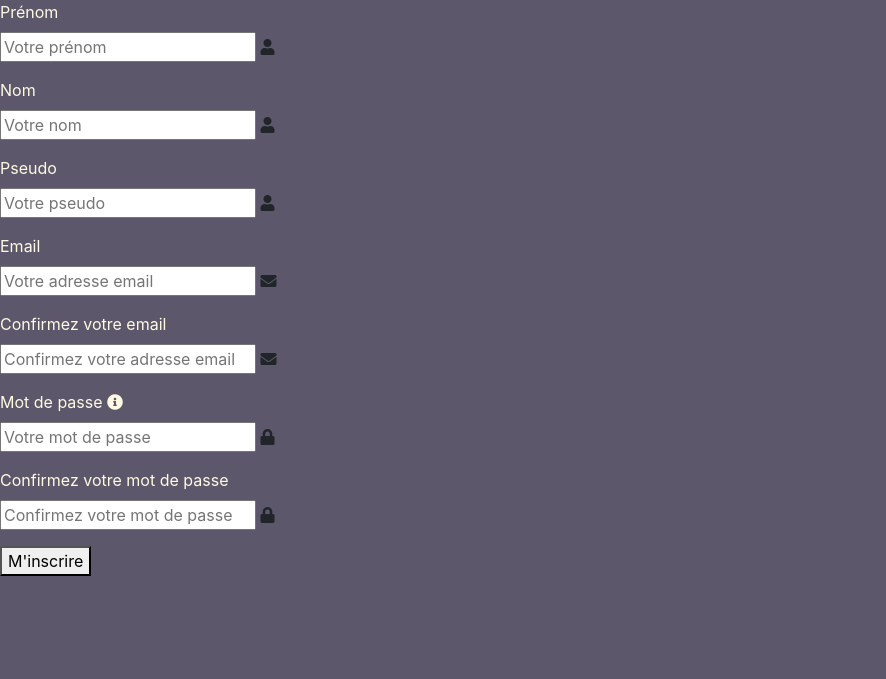
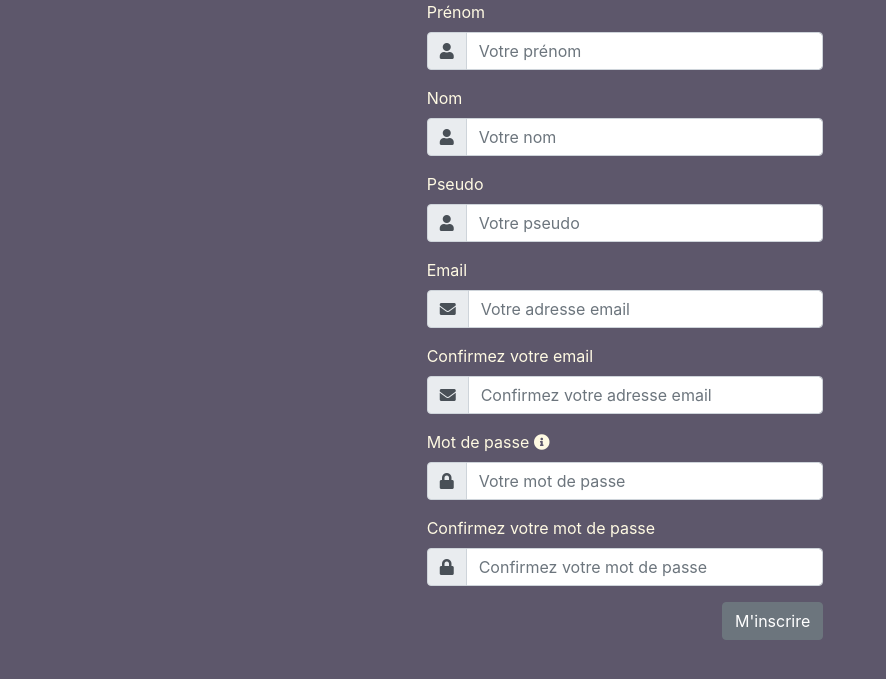
Before and after one commit to FloryneTourret/Matcha, a PHP site: page /index.php/Register in a window 1280 px wide. Shown: the part 56-735 px from the top of the page, without its empty margins (0-886 px from the left). Run offline with PHP 8.4, Linux system fonts and the light colour scheme; some libraries are stand-ins or nearby versions.

Commit message:
Connexion et Inscription

```diff
--- a/views/Register/index_view.php
+++ b/views/Register/index_view.php
@@ -1,111 +1,113 @@
 <?php
 if (isset($error))
-    echo '<div class="columns"><div class="column is-half is-offset-one-quarter"><p class="has-text-danger">'.$error.'</p></div></div>';
+    echo '<div class="row"><div class="col-md-4 offset-md-4"><p class="has-text-danger">'.$error.'</p></div></div>';
 ?>
-<div class="columns">
-<form class="column is-half is-offset-one-quarter" action="/index.php/Register" method="post">
+<div class="row">
+<form class="col-md-4 offset-md-4" action="/index.php/Register" method="post">
 
-    <div class="field">
+    <div class="form-group">
         <label class="label">Prénom</label>
         <div class="control">
-        <p class="control has-icons-left">
-            <input class="input" type="text" name="user_firstname" placeholder="Votre prénom" required value="<?php if(isset($_POST['user_firstname'])){echo $_POST['user_firstname'];}?>">
-            <span class="icon is-small is-left">
-                <i class="fas fa-user"></i>
-            </span>
-        </p>
+            <div class="input-group mb-2">
+                <div class="input-group-prepend">
+                    <div class="input-group-text"><i class="fas fa-user"></i></div>
+                </div>
+                <input class="form-control" type="text" name="user_firstname" placeholder="Votre prénom" required value="<?php if(isset($_POST['user_firstname'])){echo $_POST['user_firstname'];}?>">
+            </div>
         </div>
     </div>
 
-    <div class="field">
+    <div class="form-group">
         <label class="label">Nom</label>
         <div class="control">
-        <p class="control has-icons-left">
-            <input class="input" type="text" name="user_lastname" placeholder="Votre nom" required value="<?php if(isset($_POST['user_lastname'])){echo $_POST['user_lastname'];}?>">
-            <span class="icon is-small is-left">
-                <i class="fas fa-user"></i>
-            </span>
-        </p>
+            <div class="input-group mb-2">
+                <div class="input-group-prepend">
+                    <div class="input-group-text"><i class="fas fa-user"></i></div>
+                </div>
+                <input class="form-control" type="text" name="user_lastname" placeholder="Votre nom" required value="<?php if(isset($_POST['user_lastname'])){echo $_POST['user_lastname'];}?>">
+            </div>
         </div>
     </div>
 
-    <div class="field">
+    <div class="form-group">
         <label class="label">Pseudo</label>
         <div class="control">
-        <p class="control has-icons-left">
-            <input class="input" type="text" name="user_login" placeholder="Votre pseudo" required value="<?php if(isset($_POST['user_login'])){echo $_POST['user_login'];}?>">
-            <span class="icon is-small is-left">
-                <i class="fas fa-user"></i>
-            </span>
-        </p>
+            <div class="input-group mb-2">
+                <div class="input-group-prepend">
+                    <div class="input-group-text"><i class="fas fa-user"></i></div>
+                </div>
+                <input class="form-control" type="text" name="user_login" placeholder="Votre pseudo" required value="<?php if(isset($_POST['user_login'])){echo $_POST['user_login'];}?>">
+            </div>
         </div>
     </div>
 
-    <div class="field">
+    <div class="form-group">
         <label class="label">Email</label>
         <div class="control">
-        <p class="control has-icons-left">
-            <input class="input" type="email" name="user_email" placeholder="Votre adresse email" required value="<?php if(isset($_POST['user_email'])){echo $_POST['user_email'];}?>">
-            <span class="icon is-small is-left">
-                <i class="fas fa-envelope"></i>
-            </span>
-        </p>
+            <div class="input-group mb-2">
+                <div class="input-group-prepend">
+                    <div class="input-group-text"><i class="fas fa-envelope"></i></div>
+                </div>
+                <input class="form-control" type="email" name="user_email" placeholder="Votre adresse email" required value="<?php if(isset($_POST['user_email'])){echo $_POST['user_email'];}?>">
+            </div>
         </div>
     </div>
 
-    <div class="field">
+    <div class="form-group">
         <label class="label">Confirmez votre email</label>
         <div class="control">
-        <p class="control has-icons-left">
-            <input class="input" type="email" name="user_email_confirm" placeholder="Confirmez votre adresse email" required value="<?php if(isset($_POST['user_email_confirm'])){echo $_POST['user_email_confirm'];}?>">
-            <span class="icon is-small is-left">
-                <i class="fas fa-envelope"></i>
-            </span>
-        </p>
+            <div class="input-group mb-2">
+                <div class="input-group-prepend">
+                    <div class="input-group-text"><i class="fas fa-envelope"></i></div>
+                </div>
+                <input class="form-control" type="email" name="user_email_confirm" placeholder="Confirmez votre adresse email" required value="<?php if(isset($_POST['user_email_confirm'])){echo $_POST['user_email_confirm'];}?>">
+            </div>
         </div>
     </div>
 
-    <div class="field">
-        <label class="label">Mot de passe <i class="fas fa-info-circle" id="info"></i></label>
+    <div class="form-group">
+        <label class="label">Mot de passe <i class="fas fa-info-circle" data-toggle="modal" data-target="#password_modal"></i></label>
         <div class="control">
-        <p class="control has-icons-left">
-            <input class="input" type="password" name="user_password" placeholder="Votre mot de passe" required>
-            <span class="icon is-small is-left">
-                <i class="fas fa-lock"></i>
-            </span>
-        </p>
+            <div class="input-group mb-2">
+                <div class="input-group-prepend">
+                    <div class="input-group-text"><i class="fas fa-lock"></i></div>
+                </div>
+                <input class="form-control" type="password" name="user_password" placeholder="Votre mot de passe" required>
+            </div>
         </div>
     </div>
 
-    <div class="field">
+    <div class="form-group">
         <label class="label">Confirmez votre mot de passe</label>
         <div class="control">
-        <p class="control has-icons-left">
-            <input class="input" type="password" name="user_password_confirm" placeholder="Confirmez votre mot de passe" required>
-            <span class="icon is-small is-left">
-                <i class="fas fa-lock"></i>
-            </span>
-        </p>
+            <div class="input-group mb-2">
+                <div class="input-group-prepend">
+                    <div class="input-group-text"><i class="fas fa-lock"></i></div>
+                </div>
+                <input class="form-control" type="password" name="user_password_confirm" placeholder="Confirmez votre mot de passe" required>
+            </div>
         </div>
     </div>
 
     <input class="input" name="user_token" type="hidden" value="<?php echo $_SESSION['token'];?>">
 
-    <div class="field">
-        <button class="button is-medium is-fullwidth is-primary" type="submit">M'inscrire</button>
+    <div class="clearfix">
+        <button class="btn btn-secondary mb-2 float-right" type="submit">M'inscrire</button>
     </div>
 </form>
 </div>
 
-<div class="modal" id='modal'>
-  <div class="modal-background"></div>
-  <div class="modal-card">
-    <header class="modal-card-head">
-      <p class="modal-card-title">Règles de mot de passe</p>
-      <button class="delete" id="delete" aria-label="close"></button>
-    </header>
-    <section class="modal-card-body">
-      <p>Un mot de passe doit contenir au moins : </p>
+<div class="modal fade" id="password_modal" tabindex="-1" role="dialog" aria-labelledby="exampleModalLabel" aria-hidden="true">
+  <div class="modal-dialog" role="document">
+    <div class="modal-content">
+      <div class="modal-header">
+        <h5 class="modal-title" id="exampleModalLabel">Règles de mot de passe</h5>
+        <button type="button" class="close" data-dismiss="modal" aria-label="Close">
+          <span aria-hidden="true">&times;</span>
+        </button>
+      </div>
+      <div class="modal-body">
+      <p>Votre mot de passe contient au moins : </p>
       <ul class="modal_list">
         <li>12 caractères</li>
         <li>une majuscule</li>
@@ -113,10 +115,11 @@
         <li>un chiffre</li>
         <li>un caractère spécial</li>
       </ul>
-    </section>
-    <footer class="modal-card-foot">
-      <button class="button is-success" id="gotit">Compris !</button>
-    </footer>
+      </div>
+      <div class="modal-footer">
+        <button type="button" class="btn btn-secondary" data-dismiss="modal">Compris !</button>
+      </div>
+    </div>
   </div>
 </div>
 
```
Also changed, not shown: views/Login/index_view.php (+38 -34 lines).
